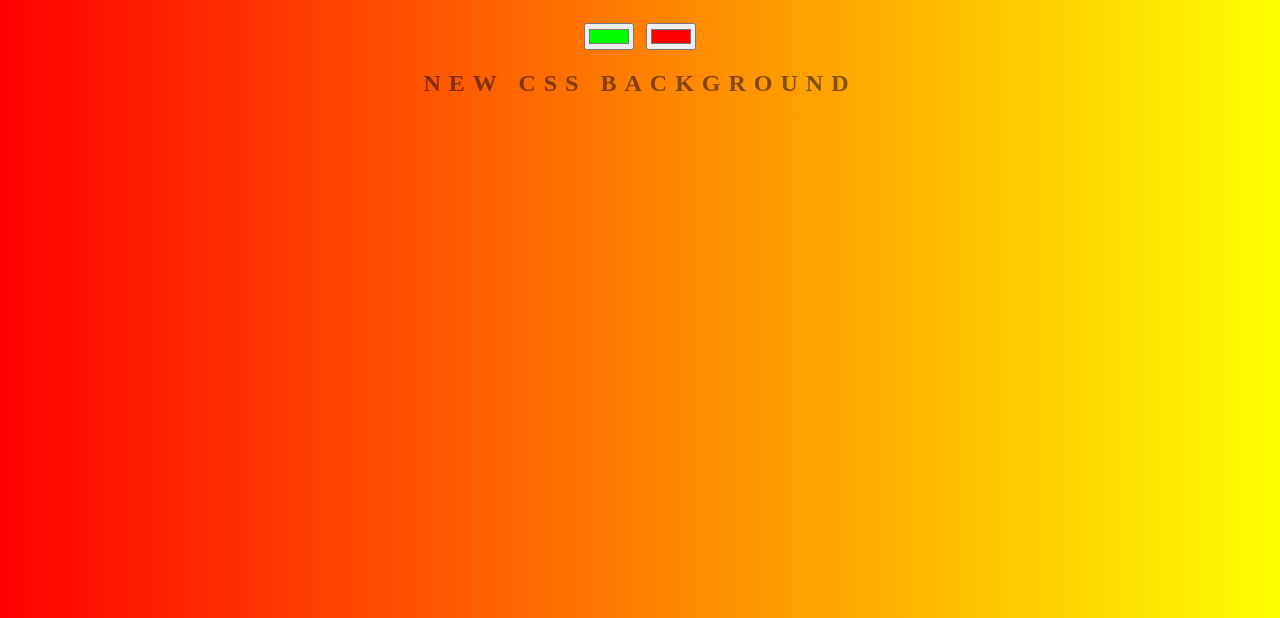
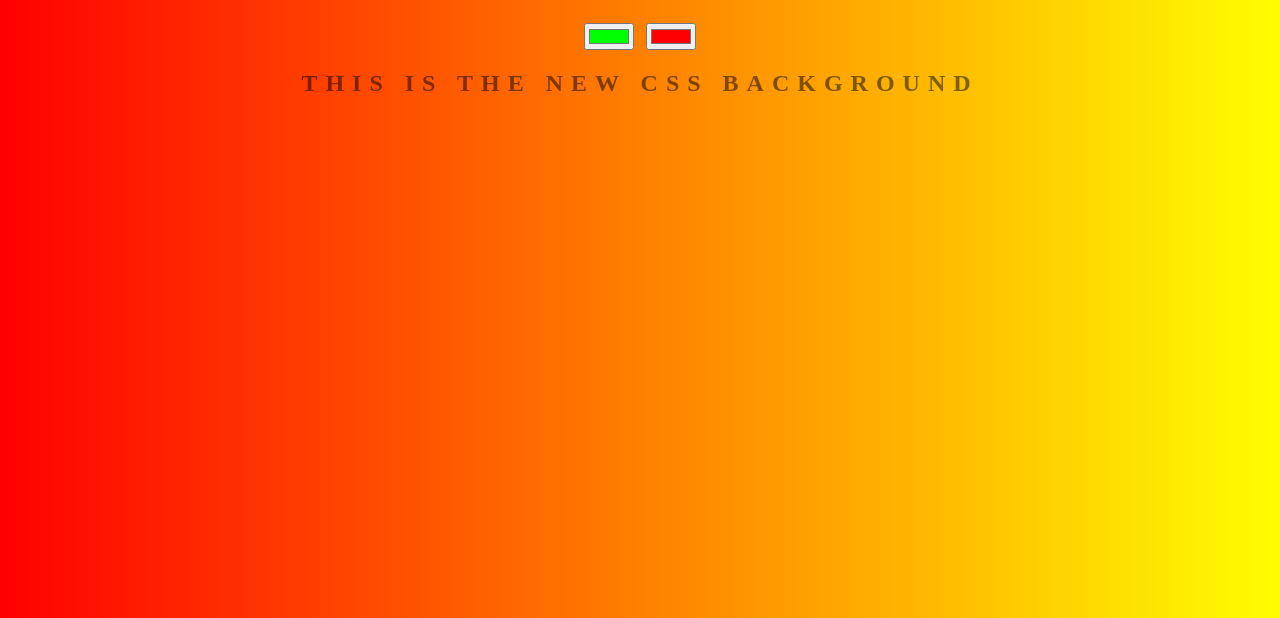
Before and after one commit to shannonkar/backgroundGenerator, a plain HTML site: page index.html in a window 1280 px wide. Shown: the part 182-800 px from the top of the page. Drawn offline with Linux system fonts and the light colour scheme.

Commit message:
changing text

```diff
--- a/index.html
+++ b/index.html
@@ -8,7 +8,7 @@
 	<h1>Background Generator</h1>
 	<input type="color" class = "color1" name="color" value = "#00ff00">
 	<input type="color" class = "color2" name="color" value = "#ff0000">
-	<h2>New CSS Background</h2>
+	<h2> This is the new CSS Background</h2>
 	<h3></h3>
 
 	<script type="text/javascript" src = "script.js"></script>
```
